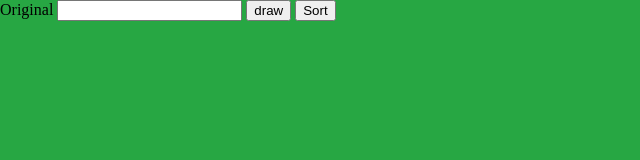
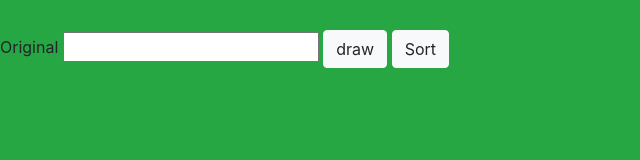
Before and after one commit to xilen0x/Sorting-Cards-with-Bubble-algorithm, a plain HTML site: page index.html in a window 1280 px wide. Shown: the whole page, without its empty margins (0-640 px from the left). Drawn offline with nearby package versions, Linux system fonts and the light colour scheme.

Commit message:
Modificado CSS - agregado bootstrap

```diff
--- a/index.html
+++ b/index.html
@@ -5,15 +5,18 @@
     <meta charset="UTF-8">
     <meta name="viewport" content="width=device-width, initial-scale=1.0">
     <title>Document</title>
+    <link rel="stylesheet" href="https://stackpath.bootstrapcdn.com/bootstrap/4.4.1/css/bootstrap.min.css" integrity="sha384-Vkoo8x4CGsO3+Hhxv8T/Q5PaXtkKtu6ug5TOeNV6gBiFeWPGFN9MuhOf23Q9Ifjh" crossorigin="anonymous">
     <link rel="stylesheet" href="style.css">
 </head>
 
 <body>
-    <div class="row">
-        <label for="">Original</label>
-        <input type="number" id="numero" value="">
-        <button id="btn_draw">draw</button>
-        <button id="btn_sort">Sort</button>
+    <div class="row" id="fila1">
+        <div class="col-12">
+            <label for="">Original</label>
+            <input type="number" id="numero" value="">
+            <button id="btn_draw" type="button" class="btn btn-light">draw</button>
+            <button id="btn_draw" type="button" class="btn btn-light">Sort</button>
+        </div>
     </div>
 
     <script src="master.js"></script>
--- a/style.css
+++ b/style.css
@@ -17,10 +17,15 @@ body {
     background-color: #ffffff;
     border-radius: 10px;
     height: 140px;
-    margin: 5px;
+    margin-top: 50px;
+    margin-right: 10px;
     width: 100px;
     display: inline-block;
 
+}
+
+#fila1{
+    padding-top: 30px;
 }
 
 .card .number {
```
